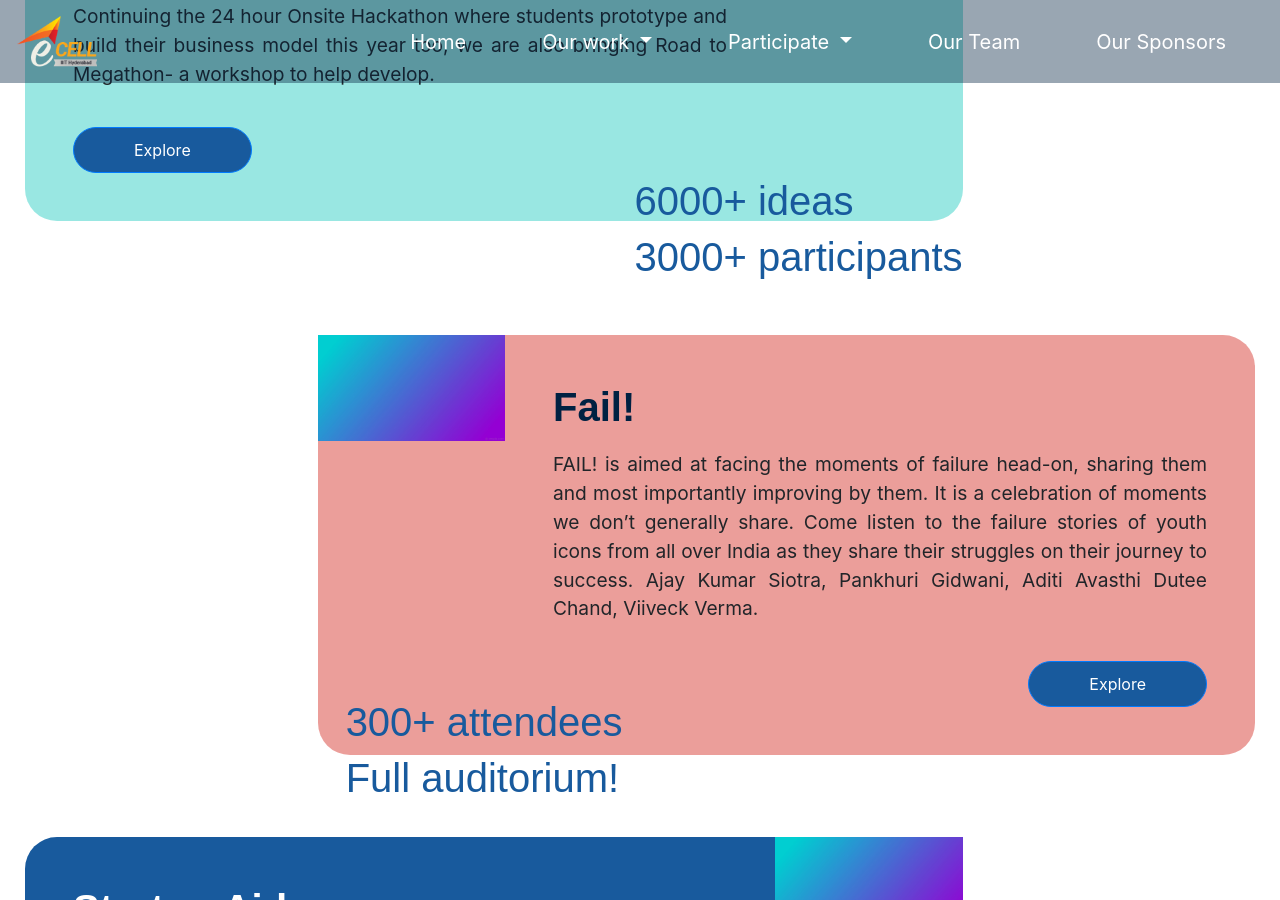
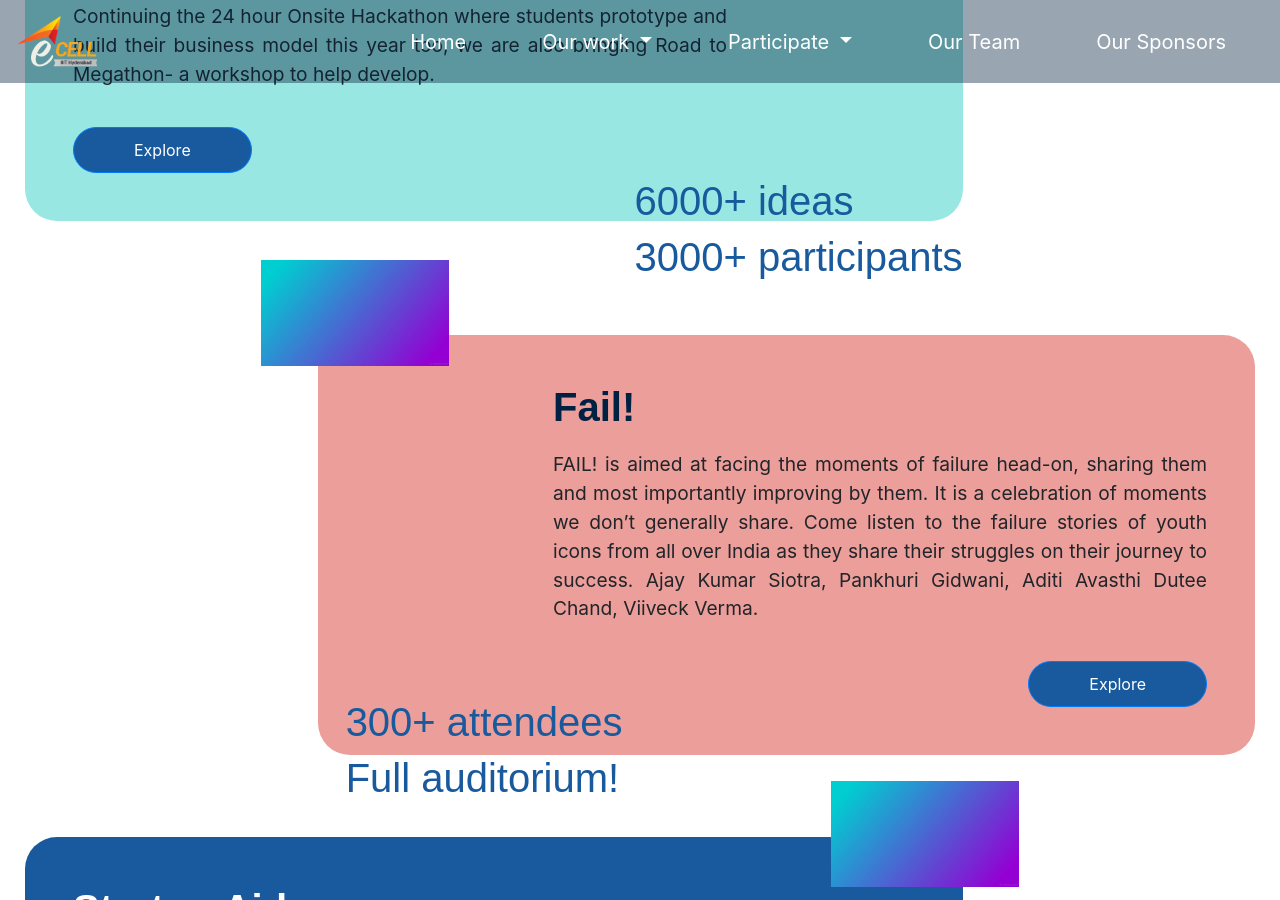
Before and after one commit to IIIT-ECell/website_2019, a Jekyll site: the page built from index.html, in a window 1280 px wide and 900 px high, scrolled down 1160 px. Built offline with Jekyll 4.4.1, drawn with Linux system fonts in a browser that asks for light colours; nearby versions of some CDN libraries; some web fonts are replaced; a script that is not in the unit is left out.

Commit message:
Added Positioning for fail, startup aid

```diff
--- a/css/index.css
+++ b/css/index.css
@@ -139,12 +139,24 @@ body {
     bottom: -15%;
     color: #185a9d;
 }
+
+.fail-image {
+    margin-left: -30%;
+    margin-top: -40%;
+}
+
 .stats-display-fail {
     width: fit-content;
     left: 3%;
     bottom: -13%;
     color: #185a9d;
 }
+
+.startup-image {
+    margin-left: 30%;
+    margin-top: -30%;
+}
+
 .stats-display-startup {
     width: fit-content;
     right: 3%;
```
